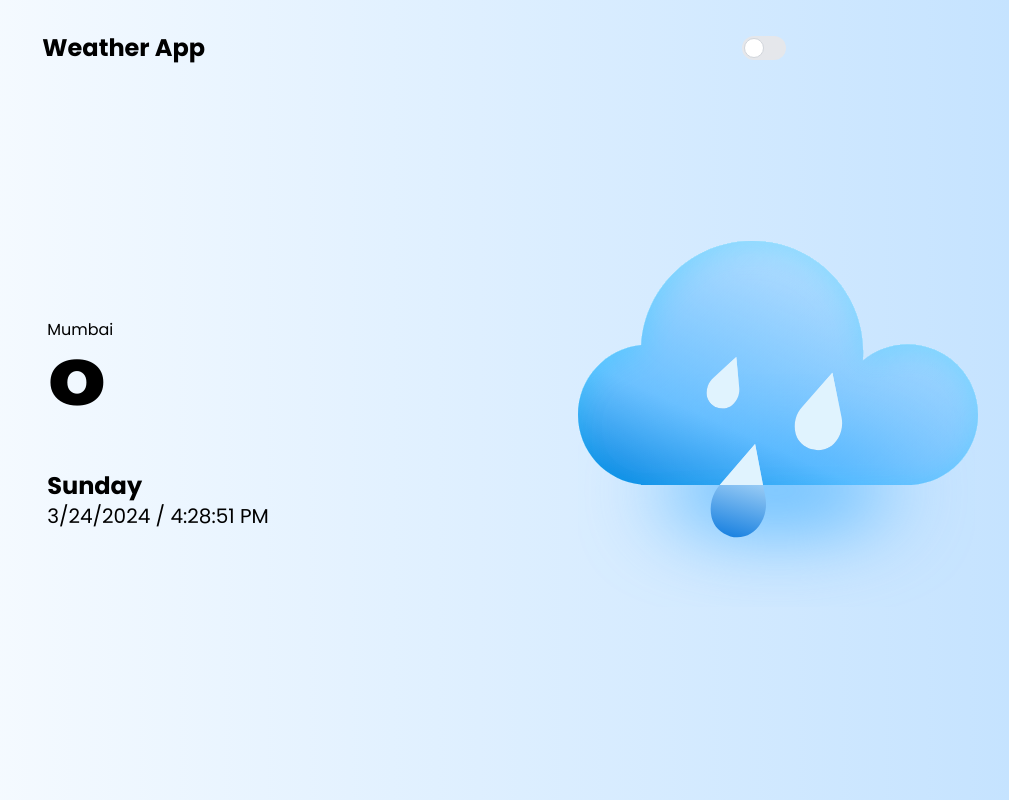
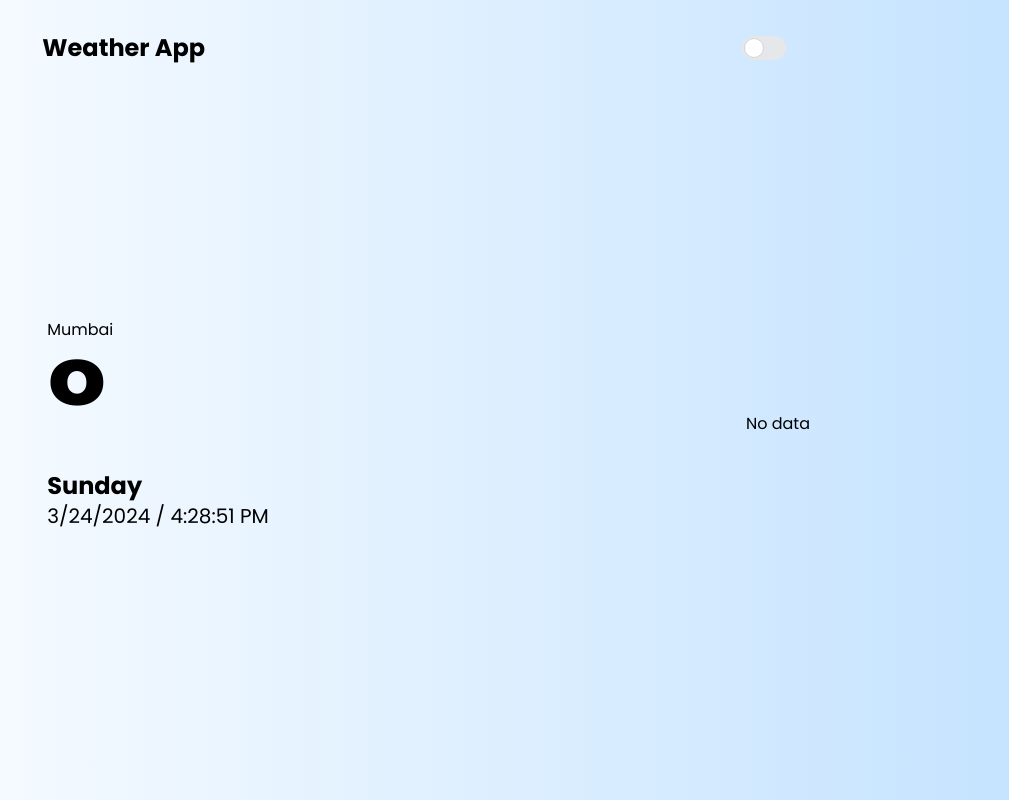
Before and after one commit to itsdivyansh1/weather-app, a React (Vite) app: page / in a window 1280 px wide. Shown: the whole page, without its empty margins (226-1235 px from the left). Built offline with nearby package versions, Linux system fonts and the light colour scheme; no server answers.

Commit message:
Improved, remove reduntant files

```diff
--- a/src/components/Hero.jsx
+++ b/src/components/Hero.jsx
@@ -20,19 +20,23 @@ const Hero = () => {
         <Weather temp={city} />
       </div>
       <div className="w-[40vw] h-[90vh] flex justify-center items-center max-md:w-full pr-10">
-        {city > 20 ? (
+        {city > 20
+          ? (
               <img
                 src="../images/cloud_sunny.svg"
                 className="max-md:p-16"
                 width={400}
               />
-        ) : (
+            ) ||
+            city <
+              20(
                 <img
                   src="../images/cloud_rainy.svg"
                   className="max-md:p-16"
                   width={400}
                 />
-        )}
+              )
+          : "No data"}
       </div>
     </div>
   );
```
Also changed, not shown: src/App.css (deleted). Lines whose indentation alone changed are shown as unchanged.
